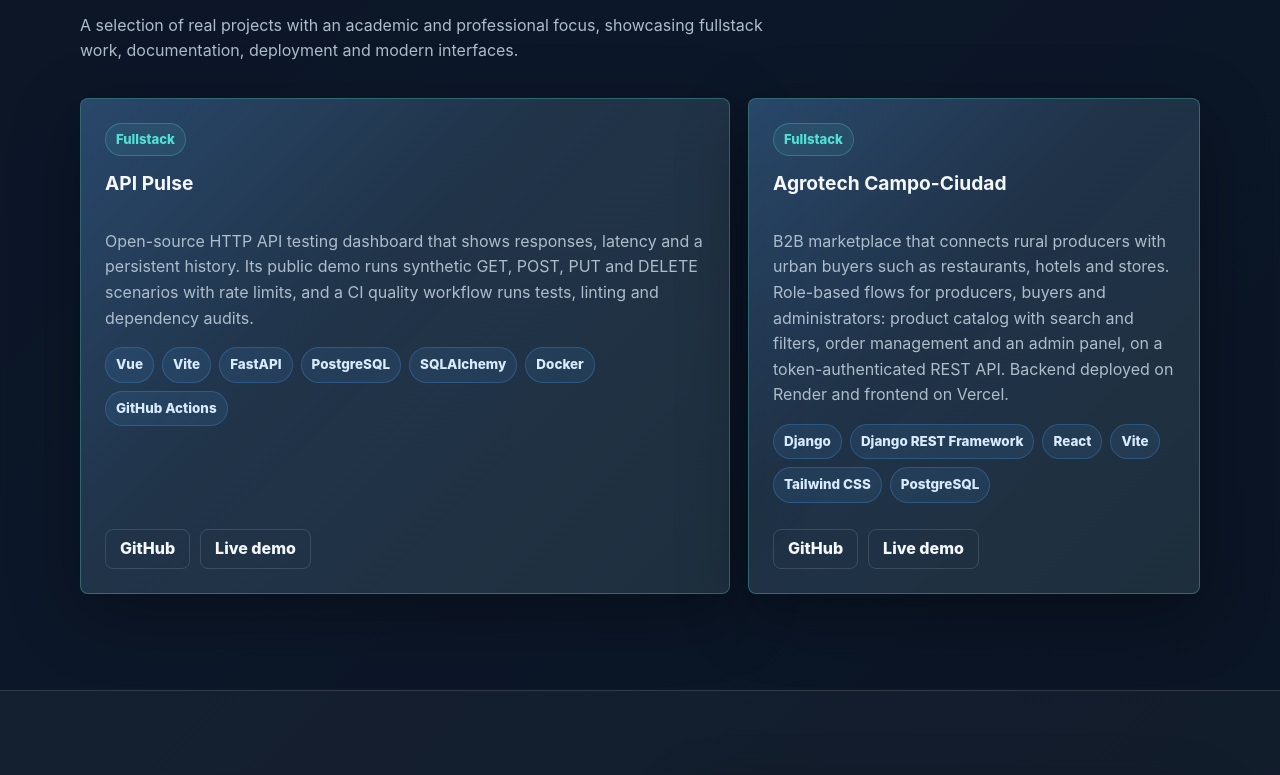
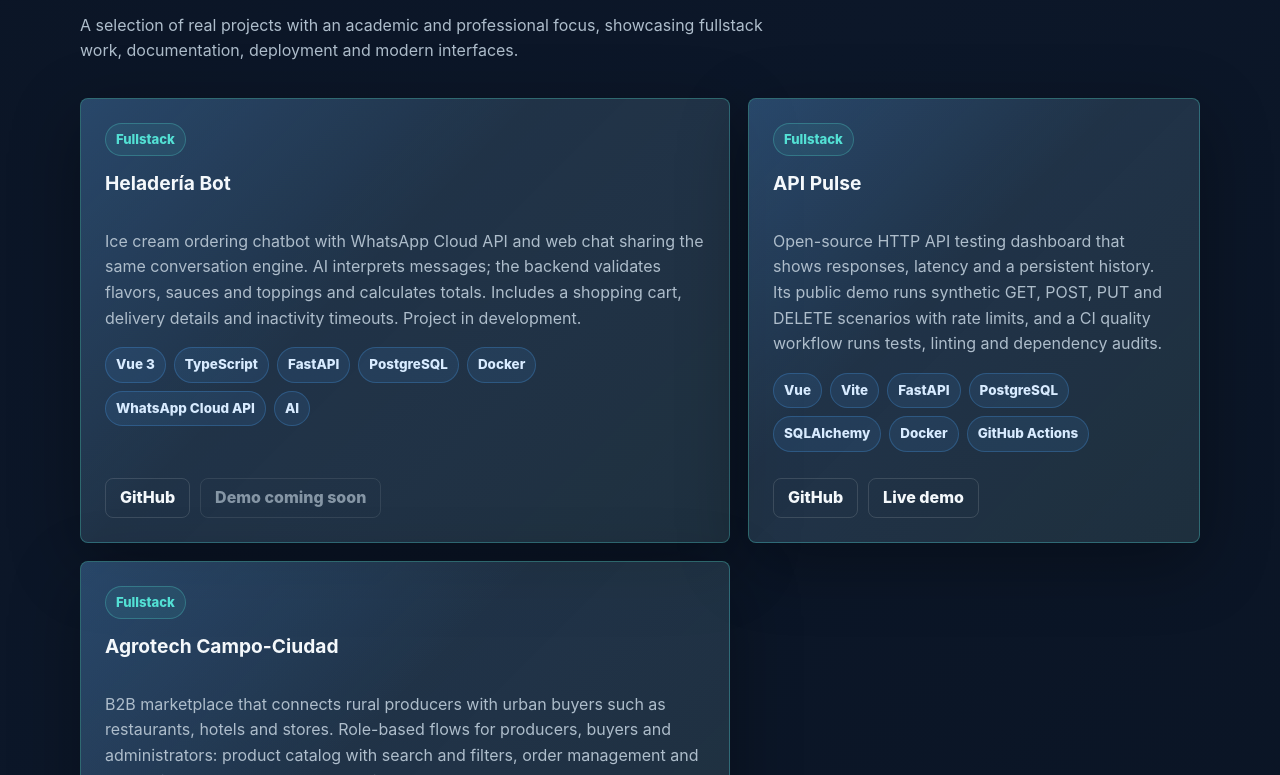
Before and after one commit to estebanfrm/Portafolio, a Vue app: page / in a window 1280 px wide. Shown: the part 2605-3380 px from the top of the page. Built offline with nearby package versions, Linux system fonts and the light colour scheme.

Commit message:
Add Heladeria Bot as a featured portfolio project

```diff
--- a/src/data/portfolio.js
+++ b/src/data/portfolio.js
@@ -141,6 +141,25 @@
       },
     ],
     projects: [
+      {
+        name: 'Heladería Bot',
+        description:
+          'Ice cream ordering chatbot with WhatsApp Cloud API and web chat sharing the same conversation engine. AI interprets messages; the backend validates flavors, sauces and toppings and calculates totals. Includes a shopping cart, delivery details and inactivity timeouts. Project in development.',
+        technologies: [
+          'Vue 3',
+          'TypeScript',
+          'FastAPI',
+          'PostgreSQL',
+          'Docker',
+          'WhatsApp Cloud API',
+          'AI',
+        ],
+        github: 'https://github.com/estebanfrm/heladeria-bot',
+        demo: '',
+        demoLabel: 'Demo coming soon',
+        status: 'Fullstack',
+        featured: true,
+      },
       {
         name: 'API Pulse',
         description:
@@ -359,6 +378,25 @@
     ],
     projects: [
       {
+        name: 'Heladería Bot',
+        description:
+          'Chatbot de pedidos para una heladería, con WhatsApp Cloud API y chat web sobre el mismo motor de conversación. La IA interpreta los mensajes; el backend valida sabores, salsas y toppings y calcula los totales. Incluye carrito, datos de entrega y cierre por inactividad. Proyecto en desarrollo.',
+        technologies: [
+          'Vue 3',
+          'TypeScript',
+          'FastAPI',
+          'PostgreSQL',
+          'Docker',
+          'WhatsApp Cloud API',
+          'IA',
+        ],
+        github: 'https://github.com/estebanfrm/heladeria-bot',
+        demo: '',
+        demoLabel: 'Demo próximamente',
+        status: 'Fullstack',
+        featured: true,
+      },
+      {
         name: 'API Pulse',
         description:
           'Panel open source para probar APIs HTTP que muestra respuestas, latencia e historial persistente. Su demo pública ejecuta escenarios sintéticos GET, POST, PUT y DELETE con límites de uso, y un workflow de calidad en CI corre pruebas, lint y auditoría de dependencias.',
```
